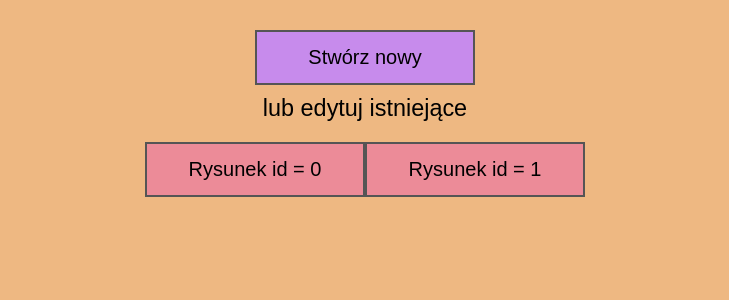
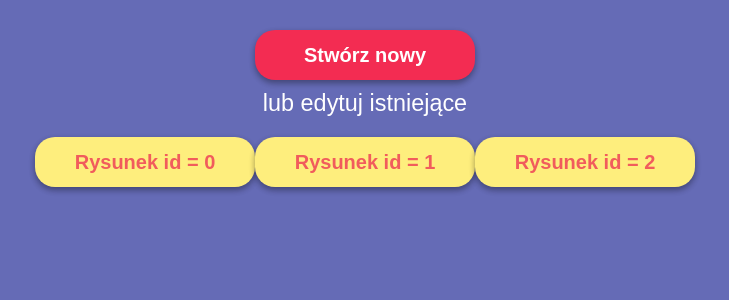
Before and after one commit to KeimiLL/canvas-js, a PHP site: page / in a window 1280 px wide. Shown: the top 300 px of the page, without its empty margins (275-1004 px from the left). Run offline with PHP 8.4, Linux system fonts and the light colour scheme.

Commit message:
Updated css

```diff
--- a/drawing.php
+++ b/drawing.php
@@ -34,14 +34,14 @@
         <div class="feature" id="div-shapes">
             <label><input type="radio" class="shape" name="shape" value="1" checked /> &#9998</label>
             <label><input type="radio" class="shape" name="shape" value="2" /> &#9711</label>
-            <label><input type="radio" class="shape" name="shape" value="3" /> &#9472</label>
+            <label><input type="radio" class="shape" name="shape" value="3" />&ensp;&#8725</label>
         </div>
 
         <div class="btns">
             <button id="clear-btn">Wyczyść</button>
             <button id="undo-btn">Cofnij</button>
 
-            <button id="save-btn">Zapisz</button>
+            <!-- <button id="save-btn">Zapisz</button> -->
 
             <button id="back-btn" onclick="window.location.href='index.php';">Strona główna</button>
         </div>
--- a/scripts/script-index.js
+++ b/scripts/script-index.js
@@ -8,11 +8,8 @@ const divDrawings = document.querySelector('.div-drawings');
 window.onload = function () {
     let length = 0;
     getDrawings();
-    // window.setInterval(getDrawings, 1000);
+    window.setInterval(getDrawings, 1000);
 };
-
-// window.setInterval(getDrawings, 1000);
-
 
 // pobranie rysunkow i potem przekazanie ich do funkcji
 // wyswietlajacej na glownym ekranie
--- a/styles/styles-index.css
+++ b/styles/styles-index.css
@@ -1,5 +1,5 @@
 * {
-    background-color: #eeb882;
+    background-color: #656bb6;
     font-family: Arial, Helvetica, sans-serif;
     margin: 0;
     padding: 0;
@@ -9,6 +9,7 @@
 
 body {
     text-align: center;
+    color: #ffffff;
 }
 
 .main-div {
@@ -19,20 +20,25 @@ body {
     margin: 10px auto;
 }
 
-.div-drawings button {
+.div-drawings button,
+#create-btn {
     width: 220px;
-    height: 55px;
+    height: 50px;
     font-size: 20px;
-    background-color: rgb(236, 139, 152);
-    border: 2px solid #555;
+    font-weight: bold;
+    border: none;
+    border-radius: 20px;
     margin: 10px auto;
 }
 
+.div-drawings button {
+    box-shadow: rgba(0, 0, 0, 0.16) 0px 3px 6px, rgba(0, 0, 0, 0.23) 0px 3px 6px;
+    color: #f15c5c;
+    background: #feee7d;
+}
+
 #create-btn {
-    width: 220px;
-    height: 55px;
-    font-size: 20px;
-    background-color: rgb(199, 139, 236);
-    border: 2px solid #555;
-    margin: 10px auto;
+    box-shadow: rgba(0, 0, 0, 0.16) 0px 3px 6px, rgba(0, 0, 0, 0.23) 0px 3px 6px;
+    color: #FFFFFF;
+    background: #F32C52;
 }
```
Also changed, not shown: json_data/data.json (+1 -1 lines), scripts/script-drawing.js (+6 -6 lines), styles/styles-drawing.css (+23 -17 lines).
